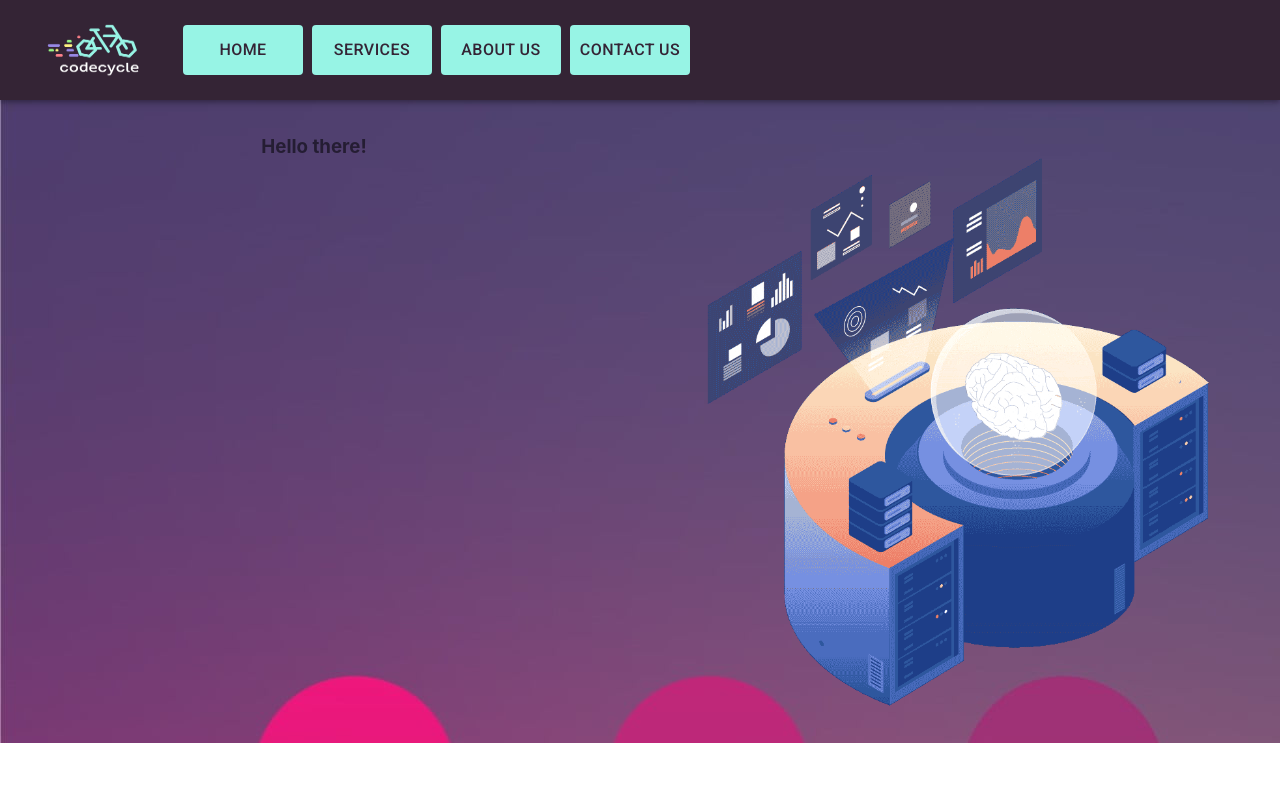
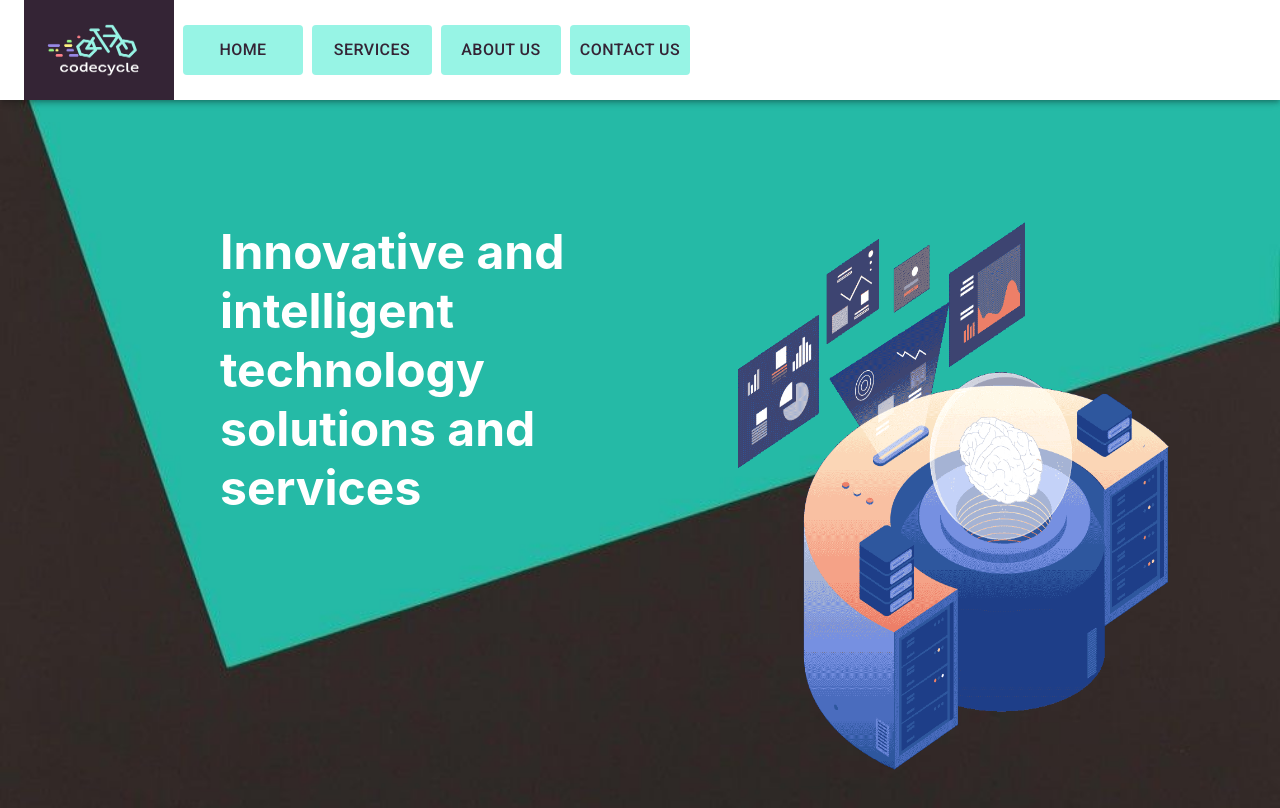
Before and after one commit to AhsanulHaq777/web-animation-landing-page, a React (Create React App) app: page / in a window 1280 px wide. Shown: the top 808 px of the page. Built offline with nearby package versions, Linux system fonts and the light colour scheme.

Commit message:
updated App.css and LandingPage.js files

```diff
--- a/src/App.css
+++ b/src/App.css
@@ -2,7 +2,8 @@
   text-align: center;
 }
 #Navi {
-  background-color: #342435;
+  /* background-color: #342435; */
+  background: none;
 }
 #navimage {
   width: 150px;
@@ -15,13 +16,37 @@
   height: 50px;
   width: 120px;
 }
-#landingimage {
+
+#main {
   width: 100%;
-  height: 655px;
+  height: 100%;
+  position: absolute;
   margin-top: 100px;
-  background-image: url(./images/backgroundconf.jpg);
 }
-#landright {
-  width: 100%;
+#landingright {
+  position: absolute;
+  margin-left: 55%;
+  width: 40%;
+  margin-top: 180px;
   height: 600px;
 }
+#landingleft {
+  margin-top: 120px;
+  position: absolute;
+  width: 50%;
+  height: 600px;
+  text-align: center;
+  font-size: x-large;
+}
+#lright {
+
+  width: 100%;
+}
+
+#landtext {
+  animation: type 5s steps(22);
+  overflow: hidden;
+  white-space: nowrap;
+  color: blue;
+
+}
--- a/src/components/LandingPage.js
+++ b/src/components/LandingPage.js
@@ -1,42 +1,21 @@
 import React from 'react';
 import '.././App.css';
 import landingright from '.././images/enterprise.gif';
-import { makeStyles } from '@material-ui/core/styles';
-import Grid from '@material-ui/core/Grid';
-
-const useStyles = makeStyles((theme) => ({
-    root: {
-      flexGrow: 1,
-      marginTop: 12,
-    },
-    paper: {
-      padding: theme.spacing(2),
-      textAlign: 'center',
-      color: theme.palette.text.secondary,
-    },
-  }));
+import mainimage from '.././images/newback.jpg';
 
 export default function LandingPage() {
-
-    const classes = useStyles();
     return(
         <div>
-            <div id="landingimage">
-                {/* <img  alt="landingpic" src={landing} /> */}
-                <div  className={classes.root}>
-                    <Grid container spacing={3}>
-                        <Grid item xs={12} sm={6}>
-                            <div className={classes.paper}>
-                                 <h3>
-                                    Hello there!
-                                </h3>
-                            </div>
-                        </Grid>
-                        <Grid item xs={12} sm={6}>
-                            <div className={classes.paper}><img id="landright" alt="enterpr" src={landingright} /></div>
-                        </Grid>
-                    </Grid>
-                </div>
+            <div >
+                <img id="main" alt="main" src={mainimage} />
+
+            <div id="landingleft">
+                <h1 style={{color: "white", textAlign: "left", paddingLeft: "220px", paddingTop: "70px"}}>Innovative and <br />intelligent technology <br />solutions and <br />services</h1>
+            </div>
+            <div id="lright">
+                <img id="landingright" alt="enterpr" src={landingright} />
+            </div>
+
             </div>
         </div>
     );
```
Also changed, not shown: src/images/backgroundconf.jpg (deleted), src/images/newback.jpg (added).
